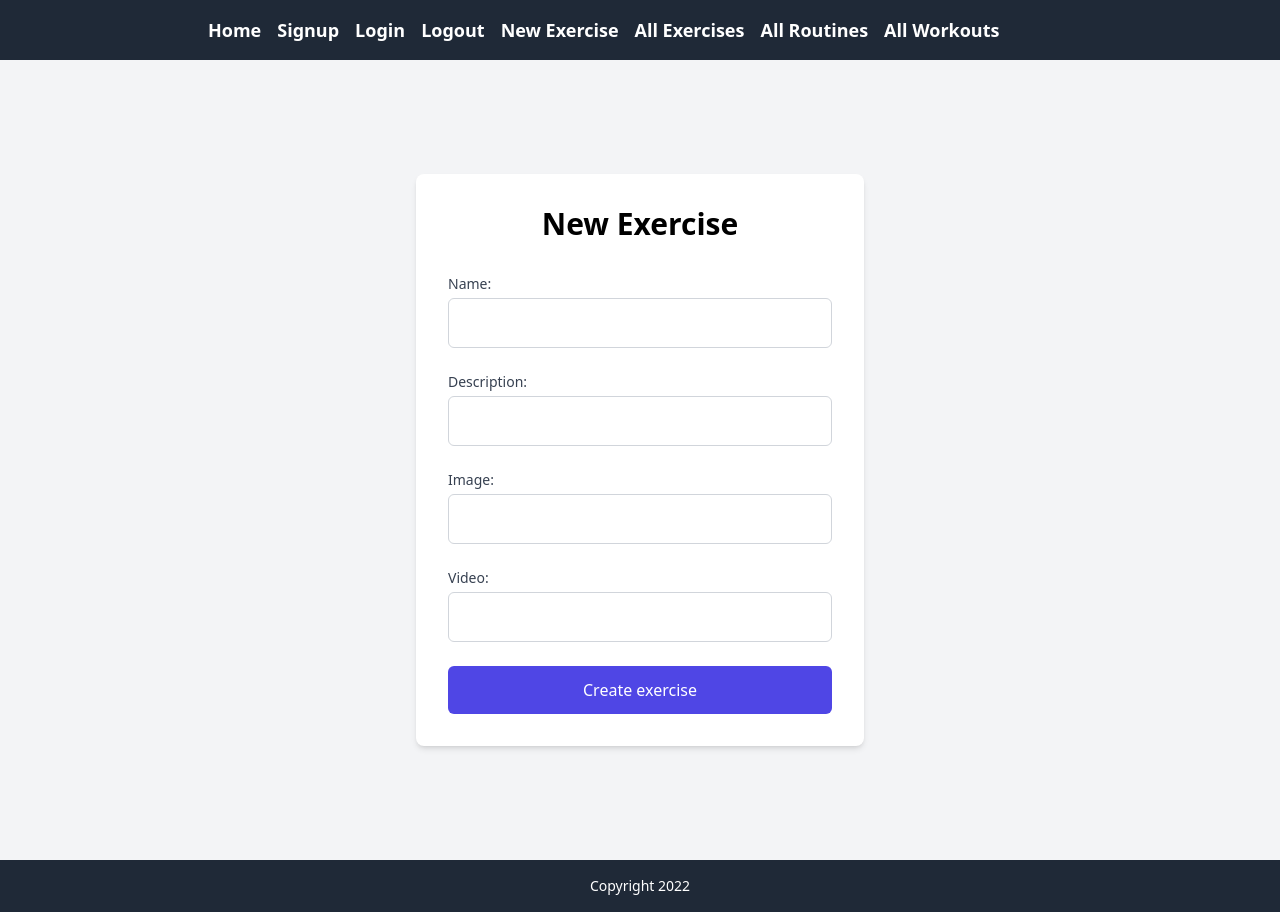
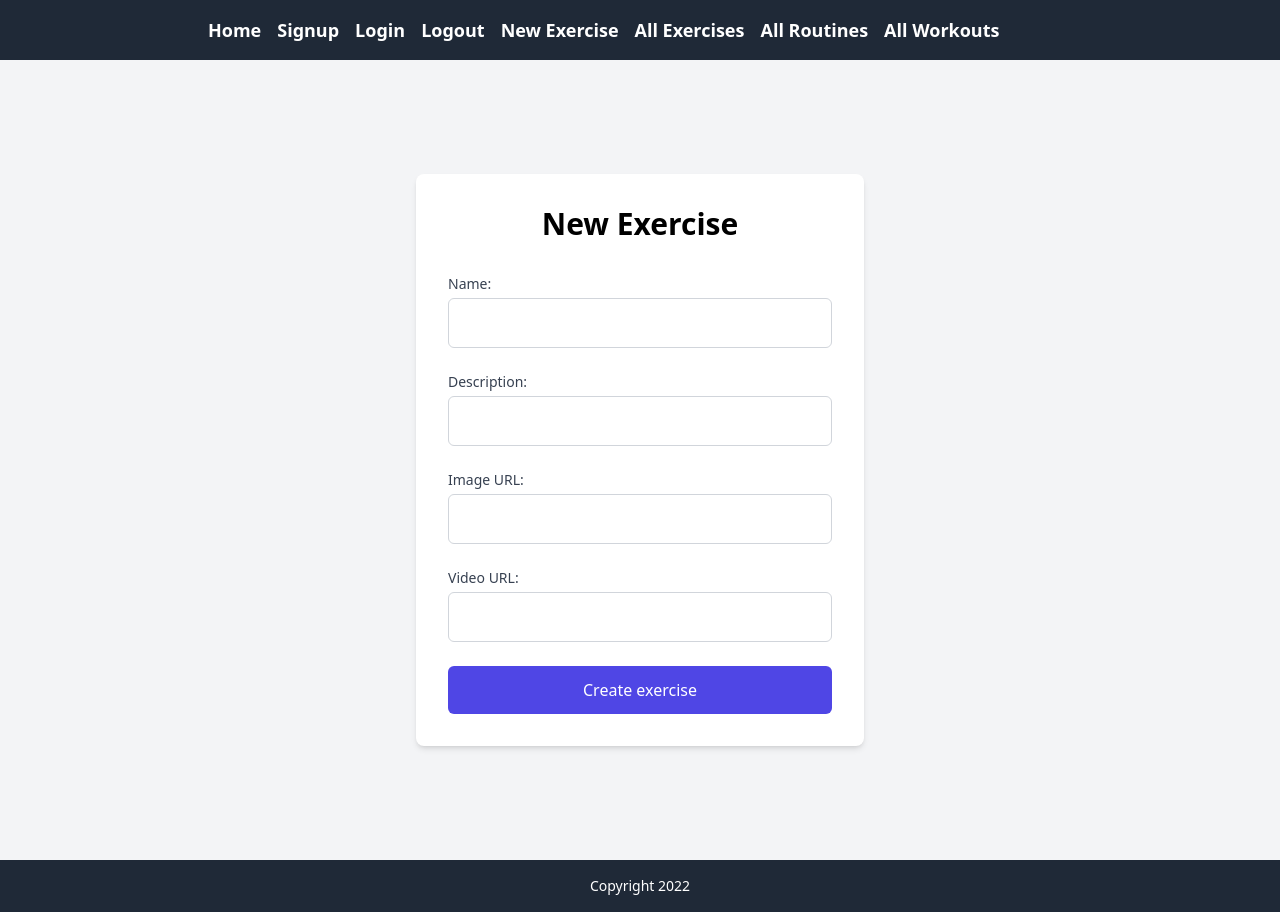
Before and after one commit to masonishee/fitness-capstone-frontend, a React (Vite) app: page /ExerciseNew in a window 1280 px wide. Built offline with nearby package versions, Linux system fonts and the light colour scheme; no server answers.

Commit message:
Add routines to workouts index

```diff
--- a/src/ExercisesIndex.jsx
+++ b/src/ExercisesIndex.jsx
@@ -3,9 +3,6 @@ import ReactPlayer from "react-player";
 
 export function ExercisesIndex(props) {
   return (
-    // Inside your component
-    // ...
-
     <div className="min-h-screen bg-gray-100 py-6 flex flex-col justify-center sm:py-12">
       <div className="relative py-3 sm:max-w-xl sm:mx-auto">
         <div className="relative px-4 py-10 bg-white mx-8 md:mx-0 shadow rounded-3xl sm:p-10">
--- a/src/ExercisesNew.jsx
+++ b/src/ExercisesNew.jsx
@@ -25,13 +25,13 @@ export function ExercisesNew(props) {
           </div>
           <div>
             <label className="block text-sm font-medium text-gray-700" htmlFor="image_url">
-              Image:
+              Image URL:
             </label>
             <input name="image_url" type="url" className="mt-1 p-3 block w-full border border-gray-300 rounded-md" />
           </div>
           <div>
             <label className="block text-sm font-medium text-gray-700" htmlFor="video_url">
-              Video:
+              Video URL:
             </label>
             <input name="video_url" type="url" className="mt-1 p-3 block w-full border border-gray-300 rounded-md" />
           </div>
--- a/src/WorkoutsIndex.jsx
+++ b/src/WorkoutsIndex.jsx
@@ -11,6 +11,12 @@ export function WorkoutsIndex(props) {
               <h2 className="text-2xl font-bold mb-2">
                 {workout.user.name}'s {workout.name} Workout
               </h2>
+              {workout.routines.map((routine) => (
+                <div key={routine.id}>
+                  <p>Exercise: {routine.exercise}</p>
+                  <p>Reps: {routine.reps}</p>
+                </div>
+              ))}
             </div>
           ))}
         </div>
```
